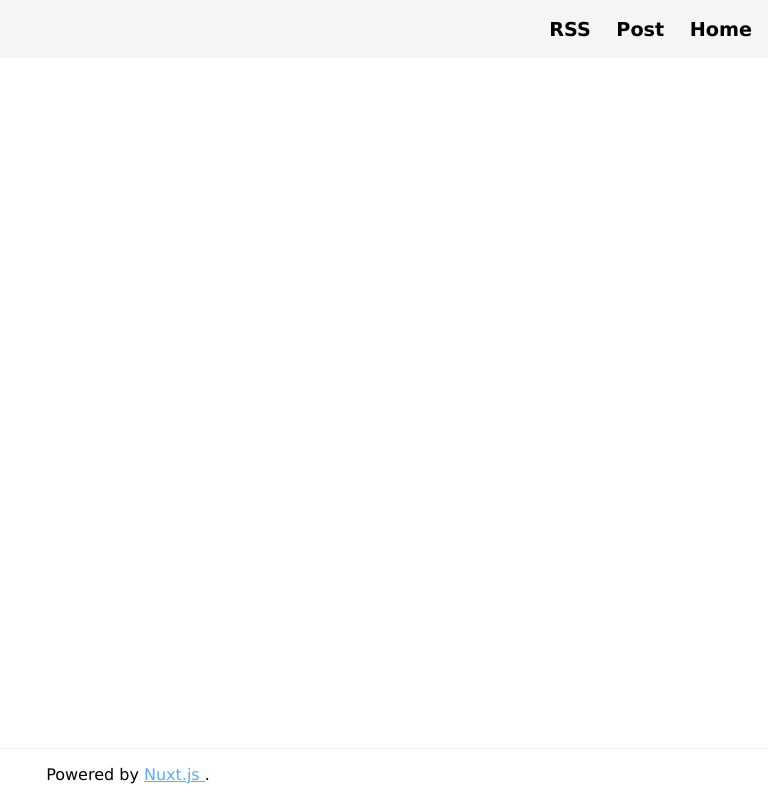
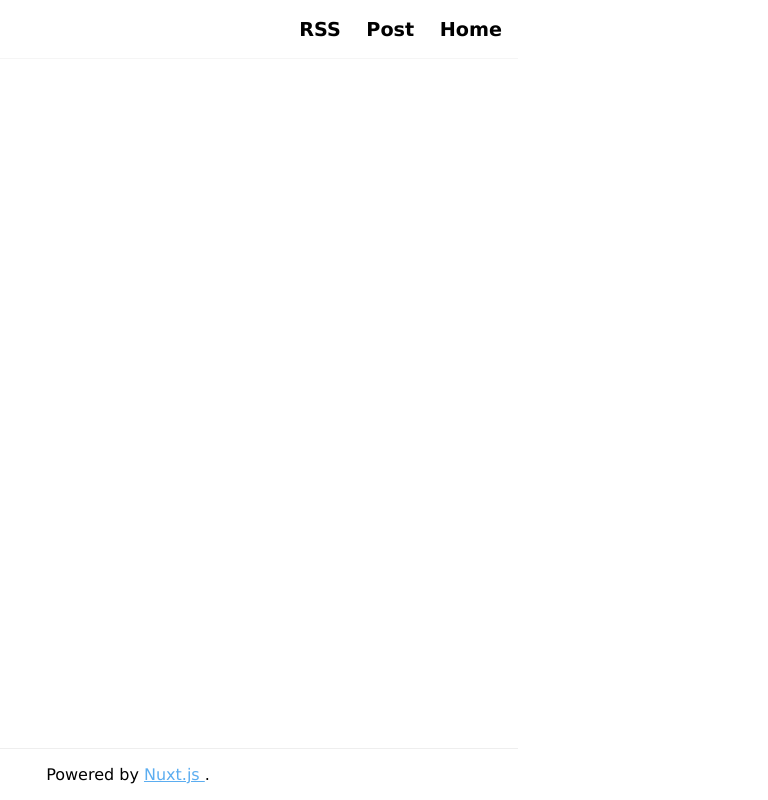
Before and after one commit to lyyourc/blog, a Nuxt app: page /posts/1 in a window 1280 px wide. Shown: the whole page, without its empty margins (512-1280 px from the left). Built offline with nearby package versions, Linux system fonts and the light colour scheme.

Commit message:
:lipstick: Set nav'x max-width

```diff
--- a/components/Nav.vue
+++ b/components/Nav.vue
@@ -24,7 +24,8 @@ export default {
 
 <style scoped>
 nav {
-  background: #f5f5f5;
+  /*background: #f5f5f5;*/
+  border-bottom: 1px solid #f5f5f5;
 }
 
 .nav-list {
--- a/layouts/default.vue
+++ b/layouts/default.vue
@@ -25,6 +25,9 @@ export default {
   display: flex;
   flex-direction: column;
   min-height: 100vh;
+
+  max-width: 780px;
+  margin: 0 auto;
 }
 
 main {
--- a/pages/posts/_id.vue
+++ b/pages/posts/_id.vue
@@ -31,8 +31,6 @@ export default {
 @import '~assets/css/github-highlight.css';
 
 article {
-  max-width: 780px;
-  margin: 0 auto;
   padding: 1rem 2rem 4rem 2rem;
 }
 
```
